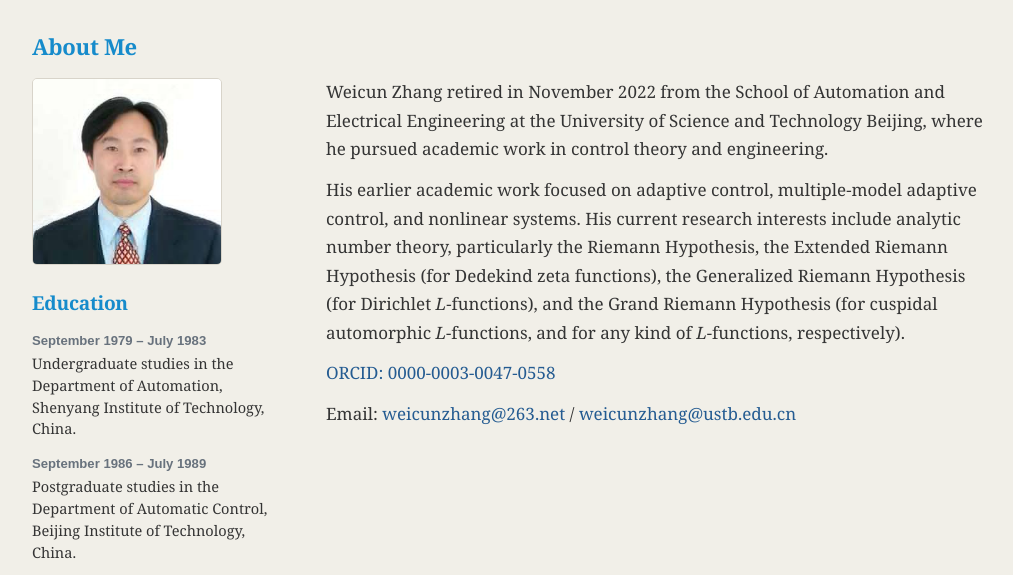
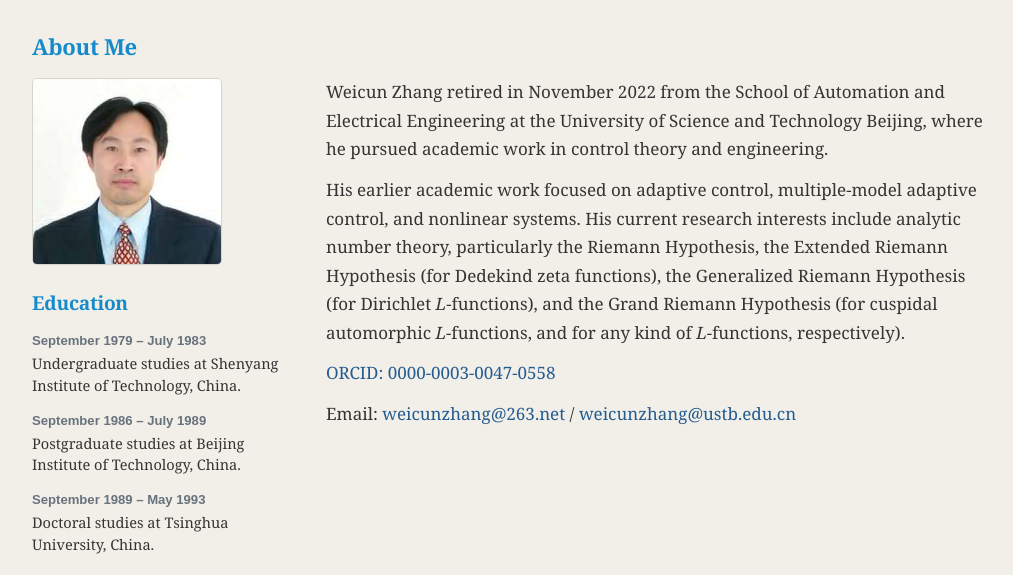
Before and after one commit to weicunzhang/weicunzhang.github.io, a plain HTML site: page index.html in a window 1280 px wide. Shown: the part 215-790 px from the top of the page, without its empty margins (128-1141 px from the left). Drawn offline with Linux system fonts and the light colour scheme.

Commit message:
Simplify Education entries
Remove department names from the three Education entries while preserving dates, study levels, and institutions.

```diff
--- a/index.html
+++ b/index.html
@@ -276,15 +276,15 @@
               <h3>Education</h3>
               <div class="education-item">
                 <div class="education-date">September 1979 – July 1983</div>
-                <p>Undergraduate studies in the Department of Automation, Shenyang Institute of Technology, China.</p>
+                <p>Undergraduate studies at Shenyang Institute of Technology, China.</p>
               </div>
               <div class="education-item">
                 <div class="education-date">September 1986 – July 1989</div>
-                <p>Postgraduate studies in the Department of Automatic Control, Beijing Institute of Technology, China.</p>
+                <p>Postgraduate studies at Beijing Institute of Technology, China.</p>
               </div>
               <div class="education-item">
                 <div class="education-date">September 1989 – May 1993</div>
-                <p>Doctoral studies in the Department of Automation, Tsinghua University, China.</p>
+                <p>Doctoral studies at Tsinghua University, China.</p>
               </div>
             </div>
           </aside>
```
